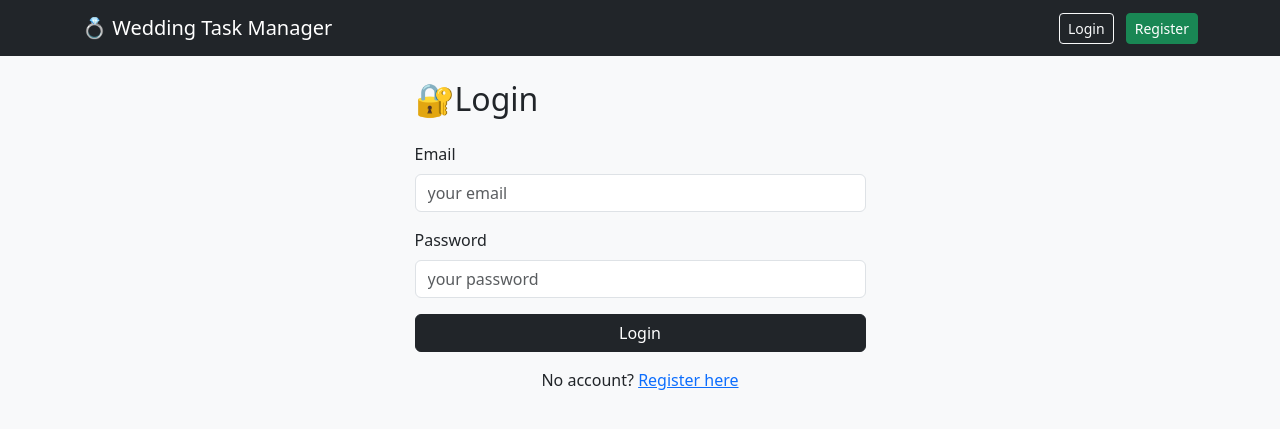
After one commit to poulsamiksha7/Wedding-Task-Manager, a Flask app: page /login in a window 1280 px wide. The commit adds this page. Shown: the top 429 px of the page. Run offline with Flask 3, Linux system fonts and the light colour scheme.

Commit message:
feat: User registration + login + logout + protected routes

```diff
--- a/app.py
+++ b/app.py
@@ -1,5 +1,7 @@
 from flask import Flask, render_template, redirect, url_for, request,flash
 from flask_sqlalchemy import SQLAlchemy
+from flask_login import LoginManager, UserMixin, login_user, logout_user, login_required, current_user
+from werkzeug.security import generate_password_hash,check_password_hash
 
 app = Flask(__name__)
 
@@ -8,6 +10,17 @@ app.config['SQLALCHEMY_TRACK_MODIFICATIONS'] = False
 app.config['SECRET_KEY'] = 'weddingapp2026'
 
 db = SQLAlchemy(app)
+
+login_manager=LoginManager(app)
+login_manager.login_view='login'
+login_manager.login_message_category='warning'
+
+# models
+class User(UserMixin,db.Model):
+    id=db.Column(db.Integer,primary_key=True)
+    username=db.Column(db.String(100),unique=True,nullable=False)
+    email=db.Column(db.String(150),unique=True,nullable=False)
+    password=db.Column(db.String(200),nullable=False)
 
 class Task(db.Model):
     id = db.Column(db.Integer, primary_key=True)
@@ -18,6 +31,61 @@ class Task(db.Model):
     def __repr__(self):
         return f'<Task {self.title}>'
 
+@login_manager.user_loader
+def load_user(user_id):
+    return User.query.get(int(user_id))
+
+# auth routes
+@app.route('/register',methods=['GET','POST'])
+def register():
+    if request.method=='POST':
+        username=request.form.get('username').strip()
+        email=request.form.get('email').strip()
+        password=request.form.get('password')
+
+        if not username or not email or not password:
+            flash('All fields are required!','danger')
+            return redirect(url_for('register'))
+
+        hashed_pw=generate_password_hash(password)
+        new_user=User(username=username,email=email,password=hashed_pw)
+        db.session.add(new_user)
+        db.session.commit()
+        flash('Account created! Please login','success')
+        return redirect(url_for('login'))
+
+    return render_template('register.html')
+
+@app.route('/login',methods=['GET','POST'])
+@app.route('/login', methods=['GET', 'POST'])
+def login():
+    if request.method == 'POST':
+        email = request.form.get('email', '').strip()
+        password = request.form.get('password', '')
+
+        if not email or not password:
+            flash('All fields are required!', 'danger')
+            return redirect(url_for('login'))
+
+        user = User.query.filter_by(email=email).first()
+
+        if not user or not check_password_hash(user.password, password):
+            flash('Invalid email or password!', 'danger')
+            return redirect(url_for('login'))
+
+        login_user(user)
+        flash(f'Welcome back, {user.username}!', 'success')
+        return redirect(url_for('tasks'))
+
+    return render_template('login.html')
+
+@app.route('/logout')
+@login_required
+def logout():
+    logout_user()
+    flash('Logged out successfully!','info')
+    return redirect(url_for('login'))
+
 
 @app.route('/')
 def home():
@@ -25,12 +93,14 @@ def home():
 
 
 @app.route('/tasks')
+@login_required
 def tasks():
     all_tasks = Task.query.all()
     return render_template('tasks.html', tasks=all_tasks)
 
 
 @app.route('/add', methods=['GET', 'POST'])
+@login_required
 def add_task():
     if request.method == 'POST':
         title = request.form.get('title').strip()
@@ -54,6 +124,7 @@ def add_task():
     return render_template('add_task.html')
 
 @app.route('/edit/<int:task_id>', methods=['GET','POST'])
+@login_required
 def edit_task(task_id):
     task=Task.query.get_or_404(task_id)
 
@@ -78,11 +149,12 @@ def edit_task(task_id):
     return render_template('edit_task.html',task=task)
 
 @app.route('/delete/<int:task_id>')
+@login_required
 def delete_task(task_id):
     task=Task.query.get_or_404(task_id)
     db.session.delete(task)
     db.session.commit()
-    flash('Task updated successfully!','success')
+    flash('Task updated successfully!','success ')
     return redirect(url_for('tasks'))
 
 
--- a/templates/base.html
+++ b/templates/base.html
@@ -14,8 +14,15 @@
         <div class="container">
             <a class="navbar-brand" href="{{ url_for('home') }}">💍 Wedding Task Manager</a>
             <div>
-                <a class="btn btn-outline-light btn-sm" href="{{ url_for('tasks') }}">All Tasks</a>
-                <a href="{{url_for('add_task')}}" class="btn btn-success btn-sm">Add Task</a>
+                {% if current_user.is_authenticated %}
+                    <span class="text-light me-3">👤{{current_user.username}}</span>
+                    <a class="btn btn-outline-light btn-sm me-2" href="{{ url_for('tasks') }}">All Tasks</a>
+                    <a href="{{url_for('add_task')}}" class="btn btn-success btn-sm me-2">Add Task</a>
+                    <a href="{{url_for('logout')}}" class="btn btn-outline-danger btn-sm">Logout</a>
+                {% else %}
+                    <a href="{{url_for('login')}}" class="btn btn-outline-light btn-sm me-2">Login</a>
+                    <a href="{{url_for('register')}}" class="btn btn-success btn-sm">Register</a>
+                {% endif %}
             </div>
         </div>
     </nav>
--- /dev/null
+++ b/templates/login.html
@@ -0,0 +1,31 @@
+{% extends "base.html" %}
+
+{% block content %}
+
+<div class="row justify-content-center">
+    <div class="col-md-5">
+        <h2 class="mb-4">🔐Login</h2>
+
+        <form action="{{url_for('login')}}" method="POST">
+
+            <div class="mb-3">
+                <label class="form-label">Email</label>
+                <input type="email" name="email" class="form-control" placeholder="your email" required>
+            </div>
+
+            <div class="mb-3">
+                <label class="form-label">Password</label>
+                <input type="password" name="password" class="form-control"
+                placeholder="your password" required>
+            </div>
+
+            <button type="submit" class="btn btn-dark w-100">Login</button>
+        </form>
+
+        <p class="mt-3 text-center">
+            No account?
+            <a href="{{url_for('register')}}">Register here</a>
+        </p>
+    </div>
+</div>
+{% endblock %}
```
Also changed, not shown: templates/register.html (added, +34 -0 lines), instance/wedding.db.
